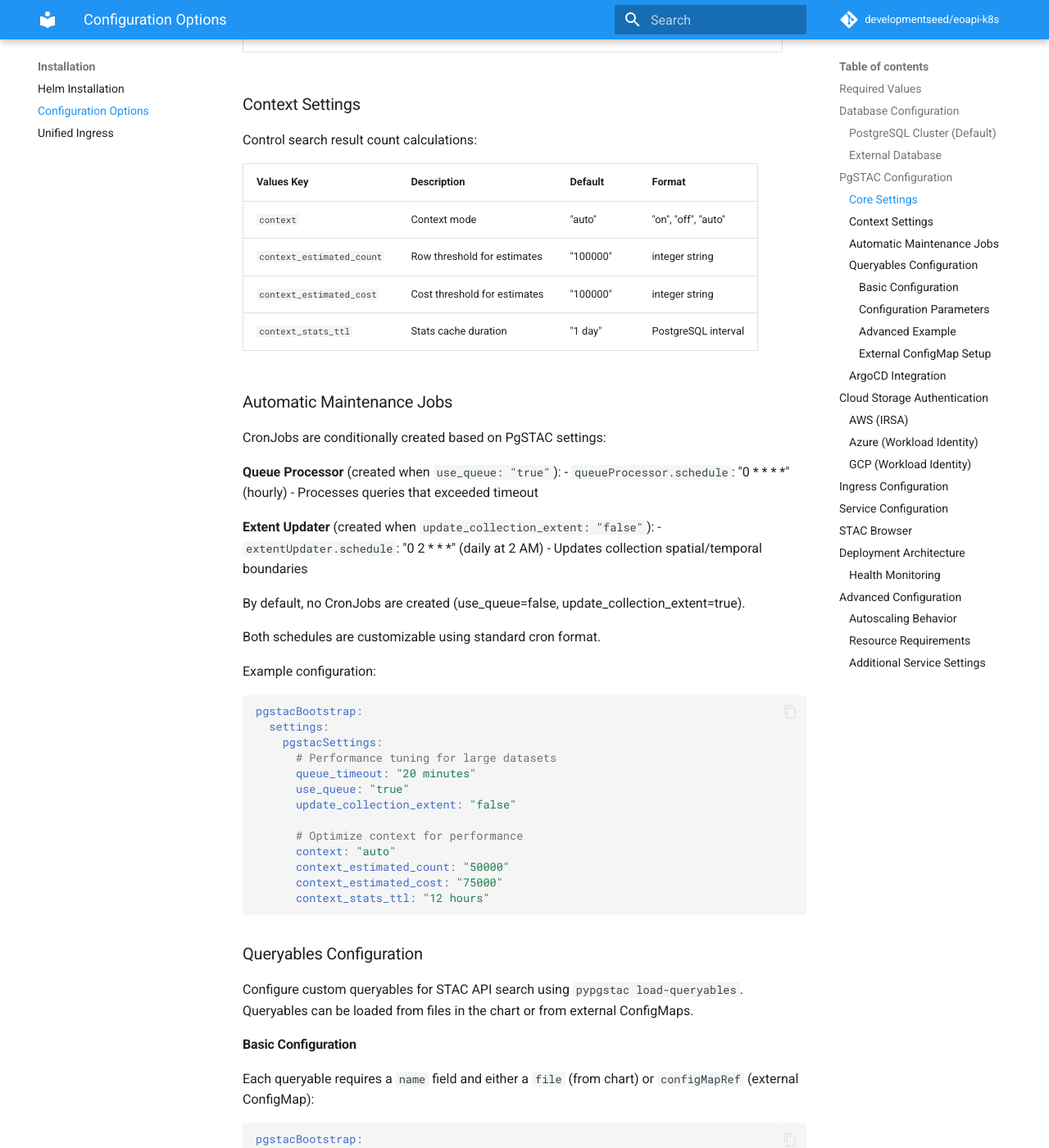
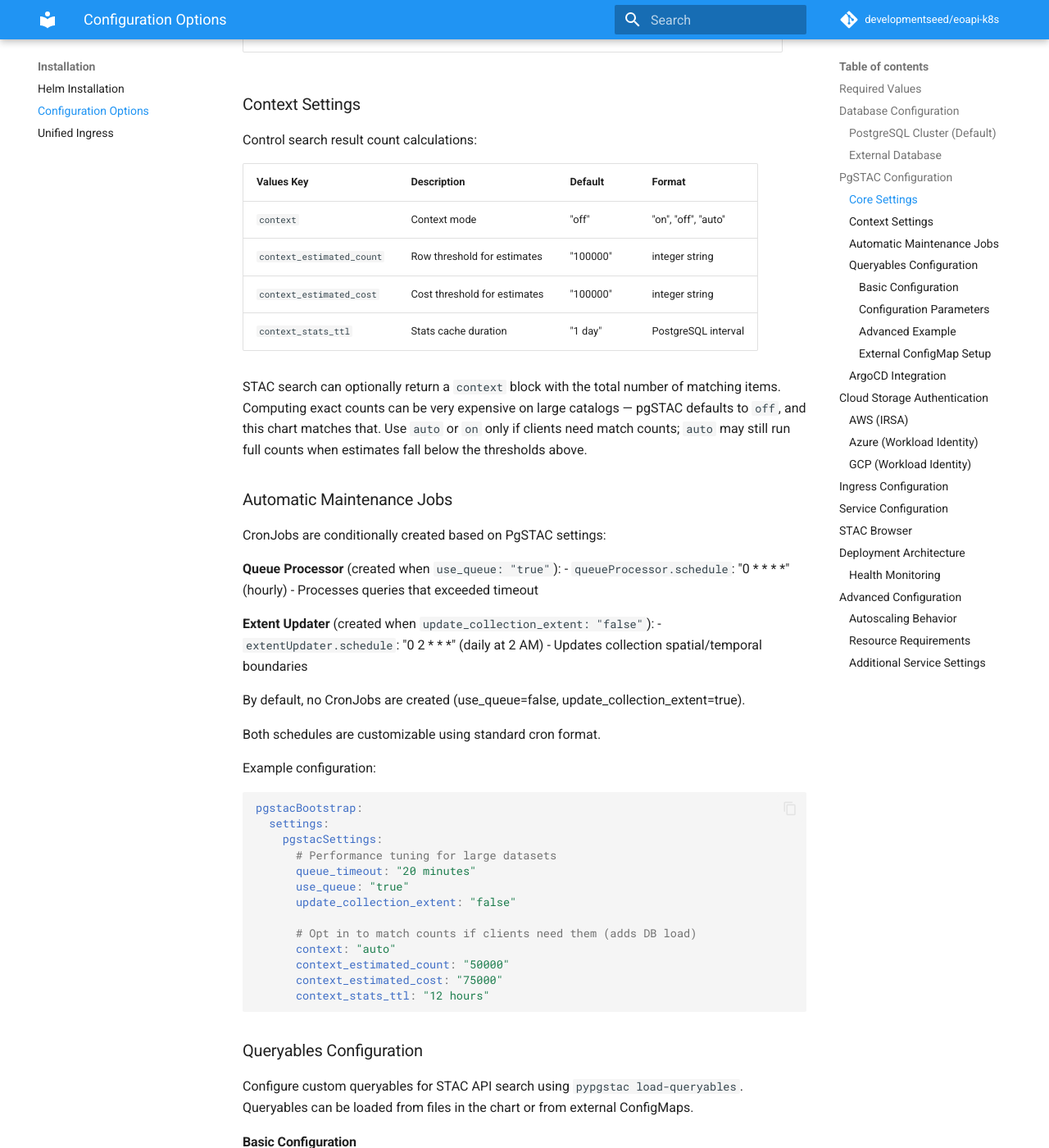
Before and after one commit to developmentseed/eoapi-k8s, an MkDocs documentation site: the page built from docs/configuration.md, in a window 1280 px wide and 1400 px high, scrolled down 2424 px. Shown: the whole window at 82% size. Built offline with MkDocs 1.6.1 and Material for MkDocs 9.7.7, drawn with Linux system fonts in a browser that asks for light colours; comment, search, counter and statistics services are not loaded.

Commit message:
fix: rely on pgstac default for context=off.

```diff
--- a/docs/configuration.md
+++ b/docs/configuration.md
@@ -104,10 +104,15 @@ Control search result count calculations:
 
 | **Values Key** | **Description** | **Default** | **Format** |
 |:--------------|:----------------|:------------|:-----------|
-| `context` | Context mode | "auto" | "on", "off", "auto" |
+| `context` | Context mode | "off" | "on", "off", "auto" |
 | `context_estimated_count` | Row threshold for estimates | "100000" | integer string |
 | `context_estimated_cost` | Cost threshold for estimates | "100000" | integer string |
 | `context_stats_ttl` | Stats cache duration | "1 day" | PostgreSQL interval |
+
+STAC search can optionally return a `context` block with the total number of matching items.
+Computing exact counts can be very expensive on large catalogs — pgSTAC defaults to `off`, and this
+chart matches that. Use `auto` or `on` only if clients need match counts; `auto` may still run full
+counts when estimates fall below the thresholds above.
 
 ### Automatic Maintenance Jobs
 
@@ -136,7 +141,7 @@ pgstacBootstrap:
       use_queue: "true"
       update_collection_extent: "false"
 
-      # Optimize context for performance
+      # Opt in to match counts if clients need them (adds DB load)
       context: "auto"
       context_estimated_count: "50000"
       context_estimated_cost: "75000"
```
Also changed, not shown: docs/autoscaling.md (+3 -0 lines), 5 other files.
